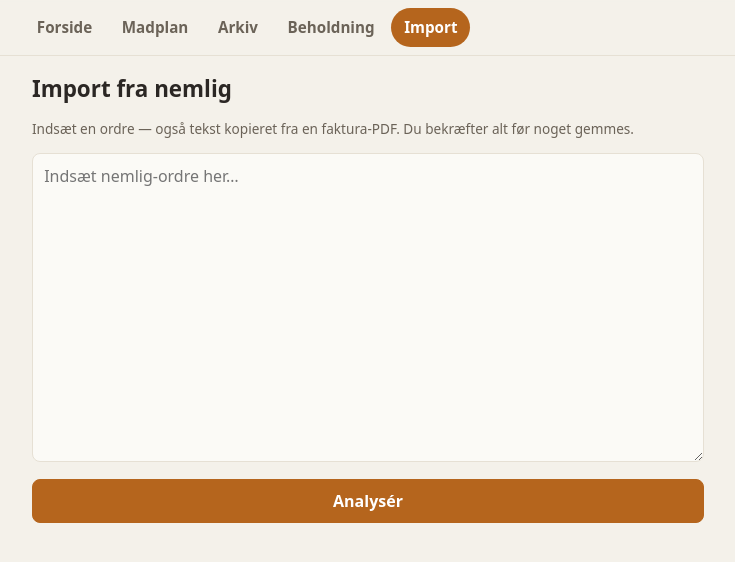
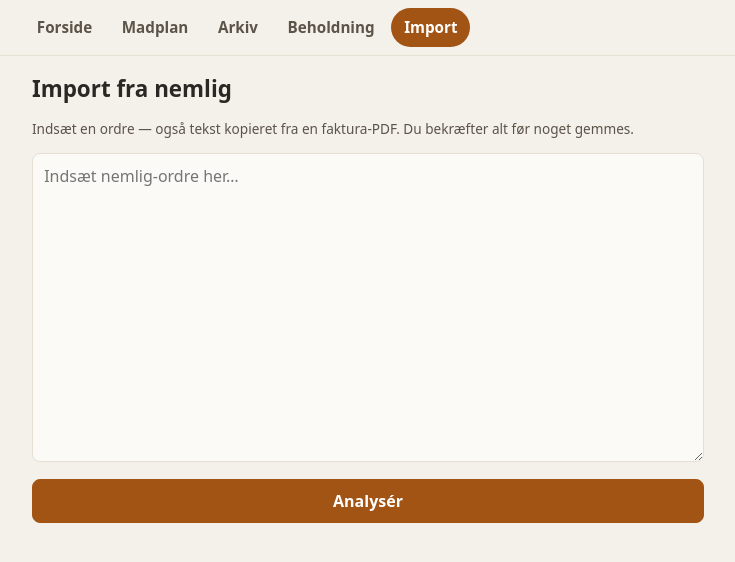
Before and after one commit to MikeyAndersen/nova-madplan, an Astro site: page /import in a window 1280 px wide. Shown: the whole page, without its empty margins (272-1007 px from the left). Built offline with nearby package versions, Linux system fonts and the light colour scheme; Astro itself is replaced by a stand-in of ours.

Commit message:
Improve color contrast to meet WCAG AA (darker accent and muted text)

```diff
--- a/src/pages/login.astro
+++ b/src/pages/login.astro
@@ -63,7 +63,7 @@ if (Astro.request.method === 'POST') {
         border-radius: 0.6rem;
         background: #fbfaf6;
       }
-      input:focus { outline: 2px solid #b5651d; border-color: #b5651d; }
+      input:focus { outline: 2px solid #a25415; border-color: #a25415; }
       button {
         margin-top: 1rem;
         width: 100%;
@@ -71,12 +71,12 @@ if (Astro.request.method === 'POST') {
         font-size: 1rem;
         font-weight: 600;
         color: #fff;
-        background: #b5651d;
+        background: #a25415;
         border: none;
         border-radius: 0.6rem;
         cursor: pointer;
       }
-      button:active { background: #99551a; }
+      button:active { background: #874711; }
       .error {
         margin: 0 0 1rem;
         padding: 0.6rem 0.8rem;
--- a/src/styles/global.css
+++ b/src/styles/global.css
@@ -8,9 +8,9 @@
   --surface-2: #fbfaf6;
   --border: #e6e0d4;
   --ink: #2b2724;
-  --muted: #6b6358;
+  --muted: #5c5349;
 
-  --accent: #b5651d; /* terracotta — primær */
+  --accent: #a25415; /* terracotta — primær (AA-kontrast på lys baggrund + hvid tekst) */
   --accent-ink: #ffffff;
   --accent-2: #4a7c59; /* salviegrøn — fleks / friskt */
   --danger: #9b2c20;
@@ -159,7 +159,7 @@ button:active, .btn:active { background: var(--border); }
   border-color: var(--accent);
   color: var(--accent-ink);
 }
-.btn-primary:active { background: #99551a; }
+.btn-primary:active { background: #874711; }
 .btn-danger { color: var(--danger); }
 .btn-icon { padding: 0.45rem 0.6rem; line-height: 1; }
 .btn-sm { padding: 0.35rem 0.6rem; min-height: 2.1rem; font-size: 0.9rem; }
```
